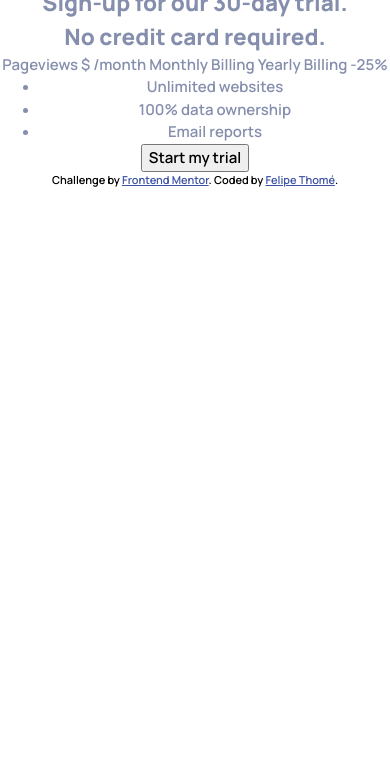
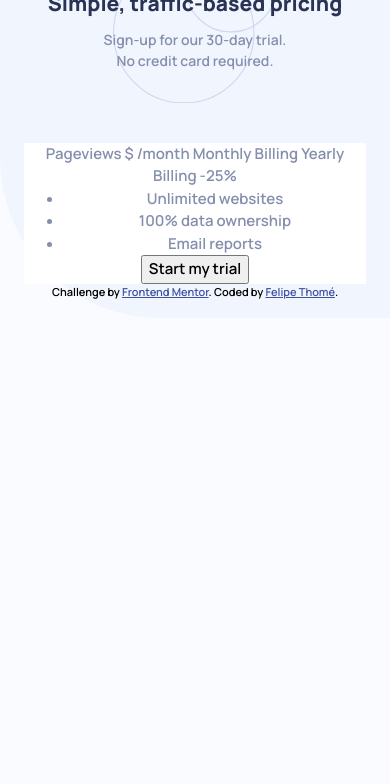
Before and after one commit to felipetn1989/interactive-pricing-component-main, a plain HTML site: page index.html in a window 390 px wide. Shown: the part 104-888 px from the top of the page. Before the commit the page ends 844 px from the top, so only its background shows below. Drawn offline with Linux system fonts and the light colour scheme.

Commit message:
started mobile first

```diff
--- a/index.html
+++ b/index.html
@@ -18,9 +18,11 @@
   </head>
   <body>
     <main class="card">
-      <h1>Simple, traffic-based pricing</h1>
-      <h2>Sign-up for our 30-day trial.</h2>
-      <h2>No credit card required.</h2>
+      <section class="headings">
+        <h1>Simple, traffic-based pricing</h1>
+        <h2>Sign-up for our 30-day trial.</h2>
+        <h2>No credit card required.</h2>
+      </section>
       <div class="subscription_plan">
         <span class="page_views">Pageviews</span>
         <span class="plan_price">$ /month </span>
--- a/styles/style.css
+++ b/styles/style.css
@@ -106,6 +106,47 @@ body {
   font-family: var(--ff-regular);
   color: var(--Grayish-Blue);
   text-align: center;
+  background-color: var(--Very-Pale-Blue);
+}
+
+body::before {
+    content: '';
+    width: 100%;
+    height: 50%;
+    background-color: hsl(222, 87%, 97%);
+    display: inline-block;
+    position: absolute;
+    top: 0;
+    left: 0;
+    z-index: -1;
+    border-radius: 0 0 0 10rem;
+}
+
+.headings {
+    background: url('../images/pattern-circles.svg') no-repeat top center/contain;
+    margin-top: 2.75rem;
+    padding-top: 3rem;
+    padding-bottom: 2rem;
+    margin-bottom: 2.5rem;
+}
+
+.card {
+    padding: 0 1.5rem;
+}
+
+.card h1 {
+  color: var(--Dark-Desaturated-Blue);
+  font-size: 1.3125rem;
+  margin-bottom: .5625rem;
+}
+
+.card h2 {
+  font-size: 0.875rem;
+  font-weight: var(--fw-semi-bold);
+}
+
+.subscription_plan {
+    background-color: var(--White);
 }
 
 .attribution {
```
